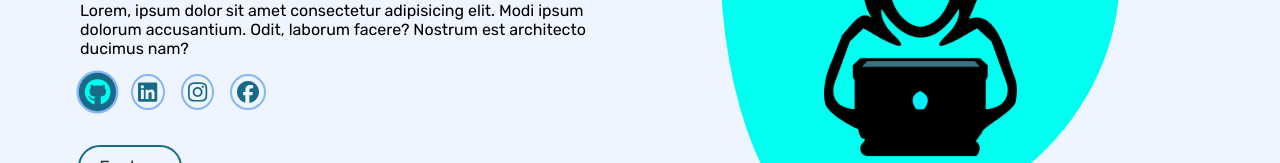
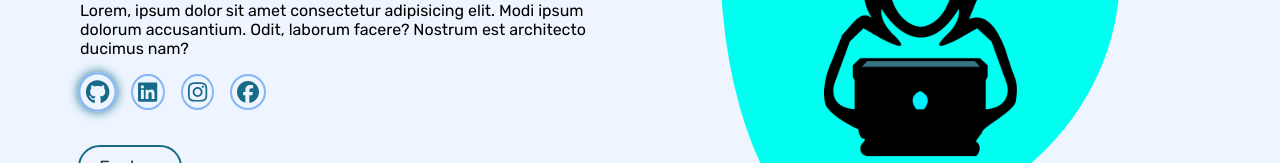
Before and after one commit to sulfikaralijun/Vue-Portfolio, a Vue app: page / in a window 1280 px wide. In both pictures the pointer is over the icon 97 px from the left and 458 px from the top of the page. Shown: the part 367-530 px from the top of the page. Built offline with nearby package versions, Linux system fonts and the light colour scheme.

Commit message:
style: change hover animation of social media icon

```diff
--- a/src/components/child/SocialMedia.vue
+++ b/src/components/child/SocialMedia.vue
@@ -25,8 +25,7 @@
   transition: all .5s ease;
 }
 svg:hover {
-  background: var(--primary-color);
-  color: #00FFF0;
-  scale: 1.2;
+  box-shadow: 0 0 10px var(--primary-color);
+  scale: 1.1;
 }
 </style>
```
